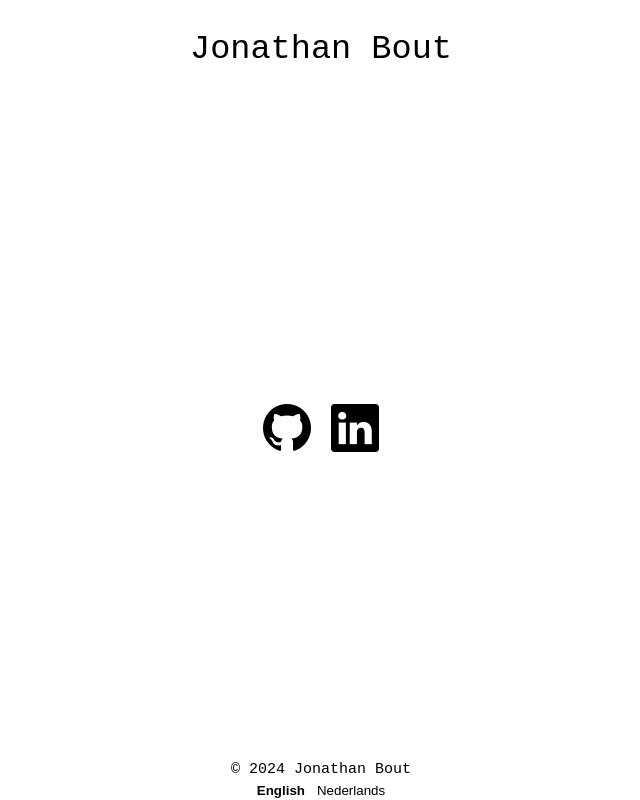
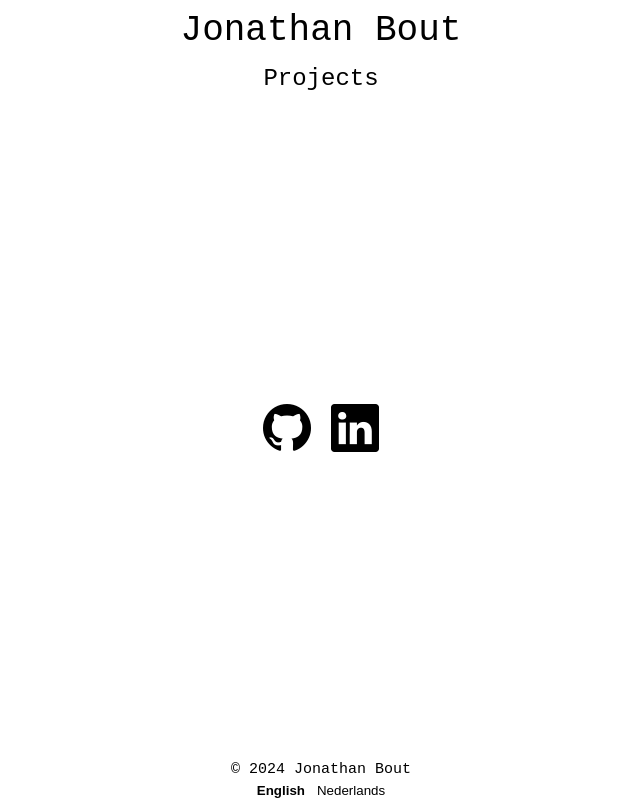
Before and after one commit to JonathanBout/portfolio, a Vue app: page / in a window 1280 px wide. Shown: the whole page, without its empty margins (319-959 px from the left). Built offline with nearby package versions, Linux system fonts and the light colour scheme.

Commit message:
change menu

```diff
--- a/src/assets/main.less
+++ b/src/assets/main.less
@@ -51,6 +51,7 @@ header {
             font-size: 1.5em;
         }
     }
+    width: 100%;
 }
 
 main {
--- a/src/components/HeaderComponent.vue
+++ b/src/components/HeaderComponent.vue
@@ -1,9 +1,71 @@
+<script setup lang="ts">
+import { ref } from "vue"
+
+let menuOpen = ref(false)
+
+function toggleMenu() {
+    menuOpen.value = !menuOpen.value
+}
+</script>
 <template>
-    <a href="/" class="site-title"> Jonathan Bout </a>
-    <!-- <a href="/projects">{{ $t("header.projects") }}</a> -->
+    <nav>
+        <button class="menu-toggle" v-on:click="toggleMenu">Menu</button>
+        <a href="/" class="site-title"> Jonathan Bout </a>
+        <ul :class="menuOpen ? 'opened' : 'closed'">
+            <li>
+                <a href="/projects">{{ $t("header.projects") }}</a>
+            </li>
+        </ul>
+    </nav>
 </template>
 <style lang="less" scoped>
+nav {
+    display: flex;
+    flex-direction: column;
+    align-items: center;
+    justify-content: start;
+    text-align: center;
+}
+
+ul {
+    width: 100%;
+    display: flex;
+    flex-direction: row;
+    gap: 20px;
+    list-style: none;
+    padding: 0;
+    margin: 0;
+
+    align-items: safe center;
+    justify-content: safe center;
+    flex-wrap: wrap;
+}
+.menu-toggle {
+    display: none;
+}
+
+@media (height < 600px) {
+    ul {
+        transition: transform 0.3s ease-in-out;
+        &.opened {
+            transform: translateY(0px);
+        }
+
+        &.closed {
+            transform: translateY(-100vh);
+        }
+    }
+    .menu-toggle {
+        display: block;
+    }
+}
+
 .site-title {
-    font-size: 1.4em;
+    font-size: 1.5em;
+}
+
+li {
+    display: flex;
+    align-items: center;
 }
 </style>
```
